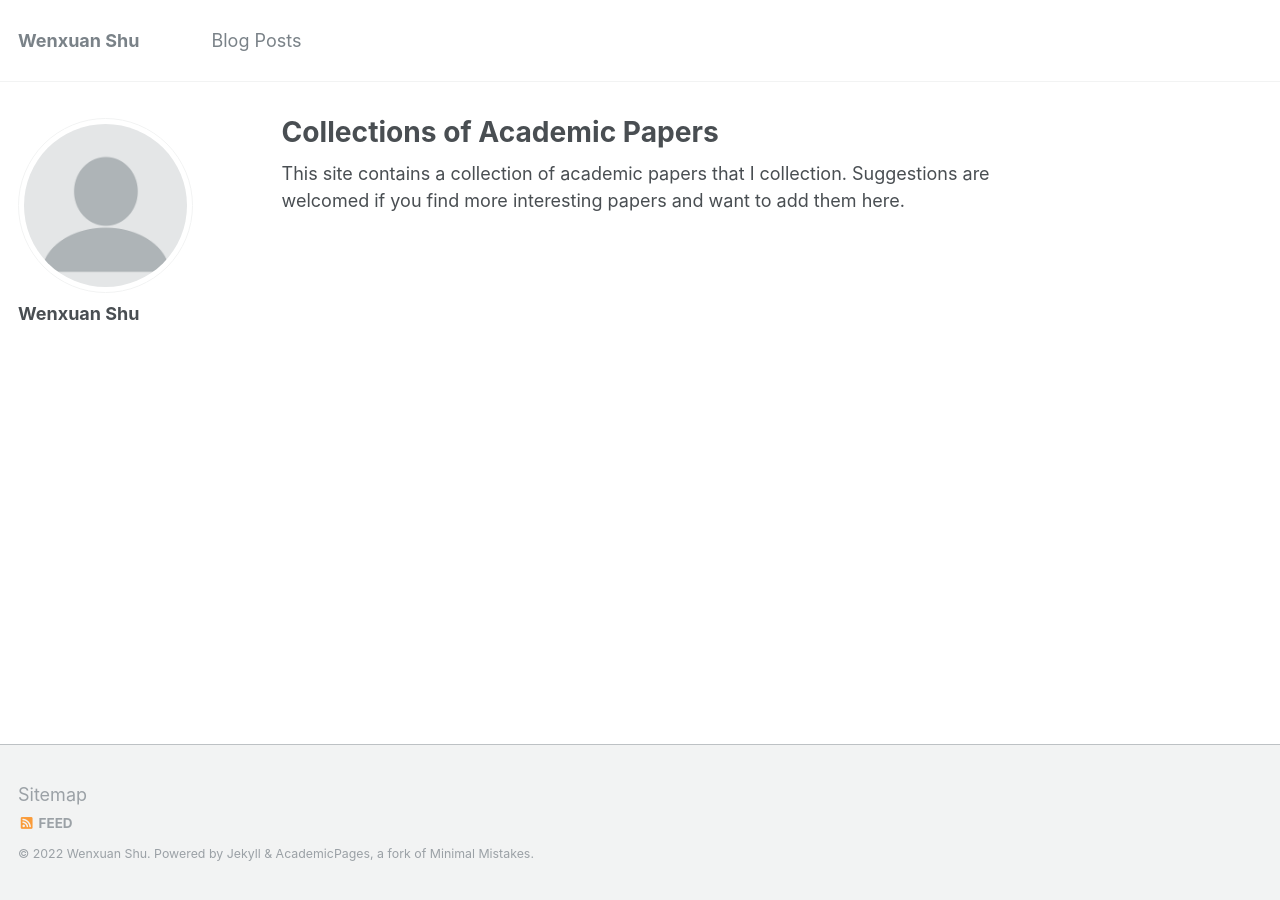
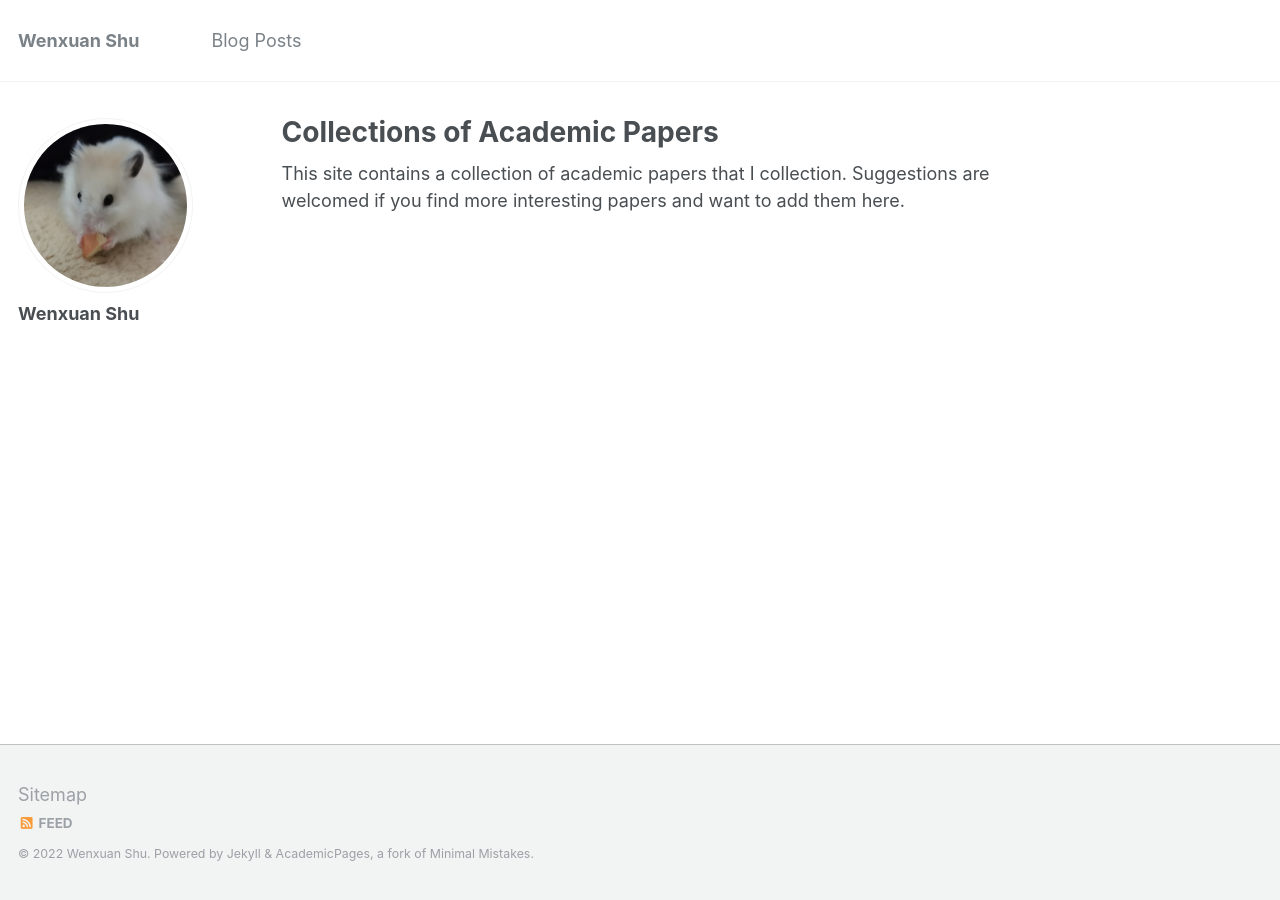
Before and after one commit to gelushuwenxuan/gelushuwenxuan.github.io, a Jekyll site: the page built from _pages/about.md, in a window 1280 px wide. Built offline with Jekyll 4.4.1, drawn with Linux system fonts in a browser that asks for light colours.

Commit message:
replace profile image

```diff
--- a/_config.yml
+++ b/_config.yml
@@ -11,7 +11,7 @@ title                    : "Wenxuan Shu"
 title_separator          : "-"
 name                     : &name " Wenxuan Shu"
 description              : &description "Academic Collections"
-url                      : https://gelushuwenxuan.github.io/ # the base hostname & protocol for your site e.g. "https://mmistakes.github.io"
+url                      : https://gelushuwenxuan.github.io # the base hostname & protocol for your site e.g. "https://mmistakes.github.io"
 baseurl                  : "" # the subpath of your site, e.g. "/blog"
 repository               : "gelushuwenxuan/gelushuwenxuan.github.io"
 teaser                   :  # filename of teaser fallback teaser image placed in /images/, .e.g. "500x300.png"
```
Also changed, not shown: images/3953273590_704e3899d5_m.jpg (deleted), images/500x300.png (deleted), images/bio-photo-2.jpg (deleted), images/bio-photo.jpg (deleted), images/editing-talk.png (deleted), images/foo-bar-identity-th.jpg (deleted), images/foo-bar-identity.jpg (deleted), images/image-alignment-1200x4002.jpg (deleted), images/image-alignment-150x150.jpg (deleted), images/image-alignment-300x200.jpg (deleted), images/image-alignment-580x300.jpg (deleted), images/profile.png.
